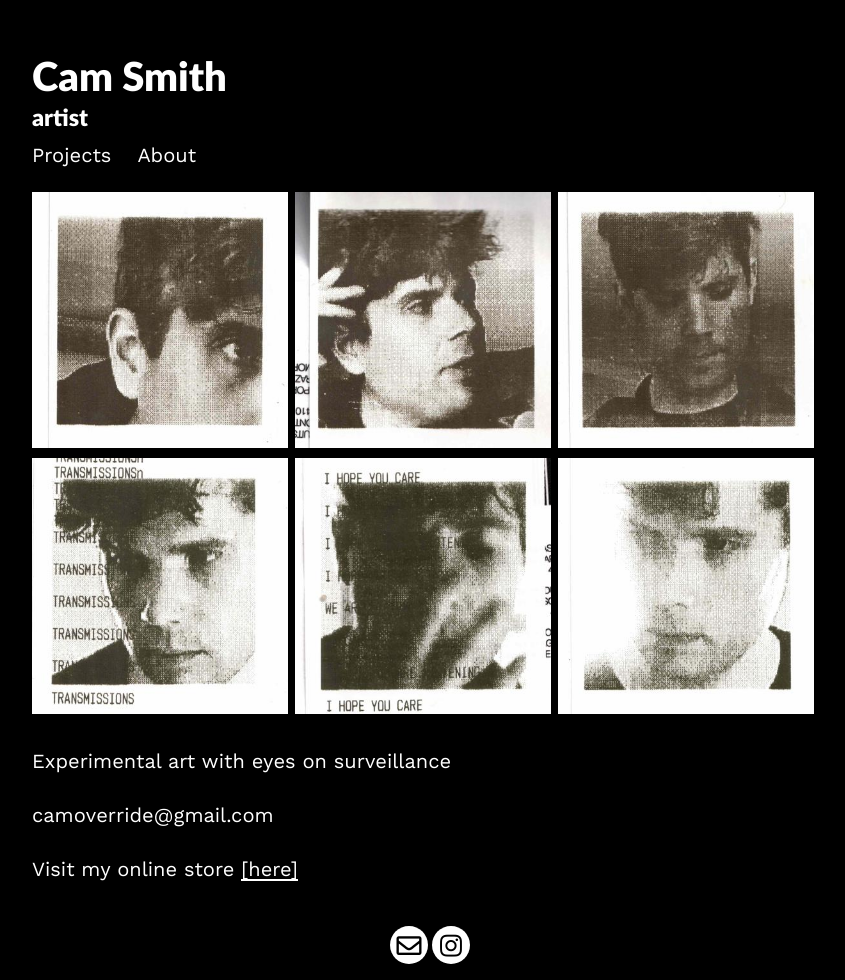
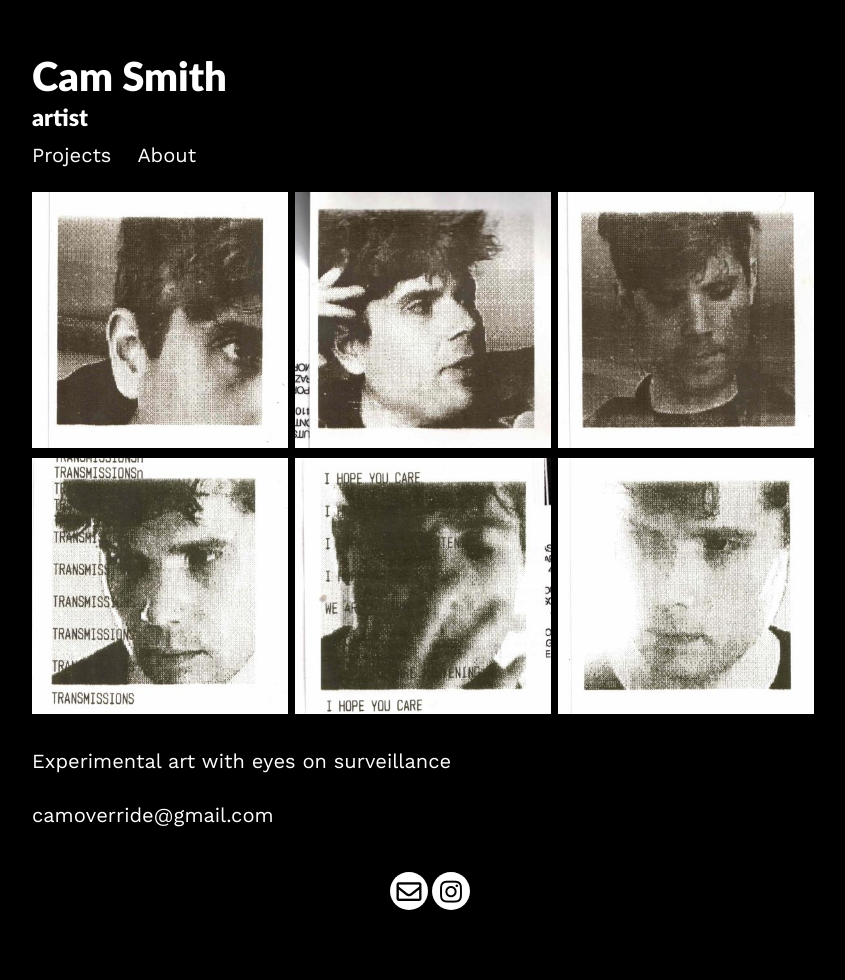
Before and after one commit to camoverride/portfolio, a Jekyll site: the page built from cam.md, in a window 1280 px wide. Shown: the whole page, without its empty margins (208-1053 px from the left). Built offline with Jekyll 4.4.1, drawn with Linux system fonts in a browser that asks for light colours; nearby versions of some CDN libraries.

Commit message:
remove link to CAM temporarily

```diff
--- a/_layouts/cam.html
+++ b/_layouts/cam.html
@@ -17,4 +17,4 @@ layout: default
 
 <p>camoverride@gmail.com</p>
 
-<p>Visit my online store <a href="https://cam-smith-art.square.site/">[here]</a></p>
+<!-- <p>Visit my online store <a href="https://cam-smith-art.square.site/">[here]</a></p> -->
```
